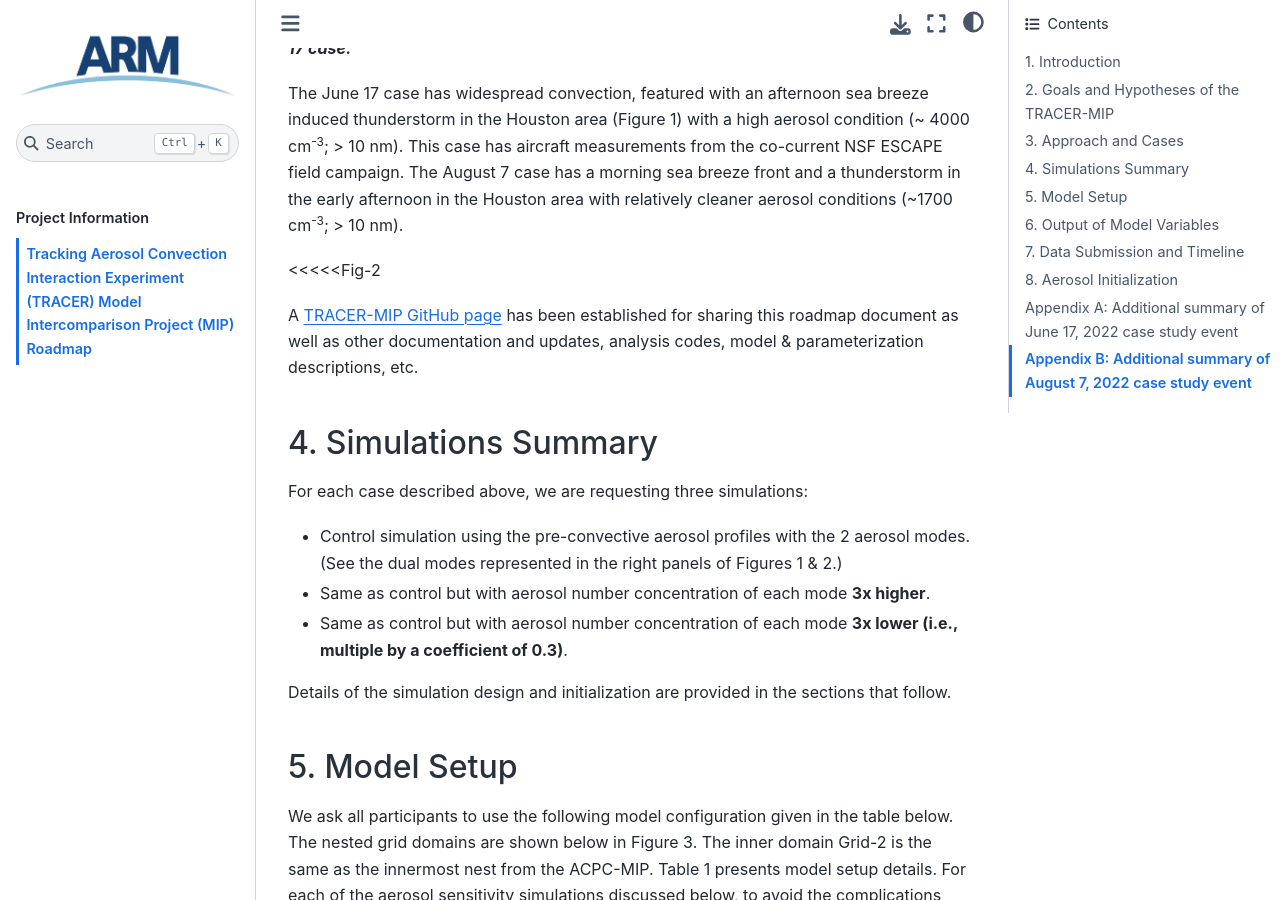
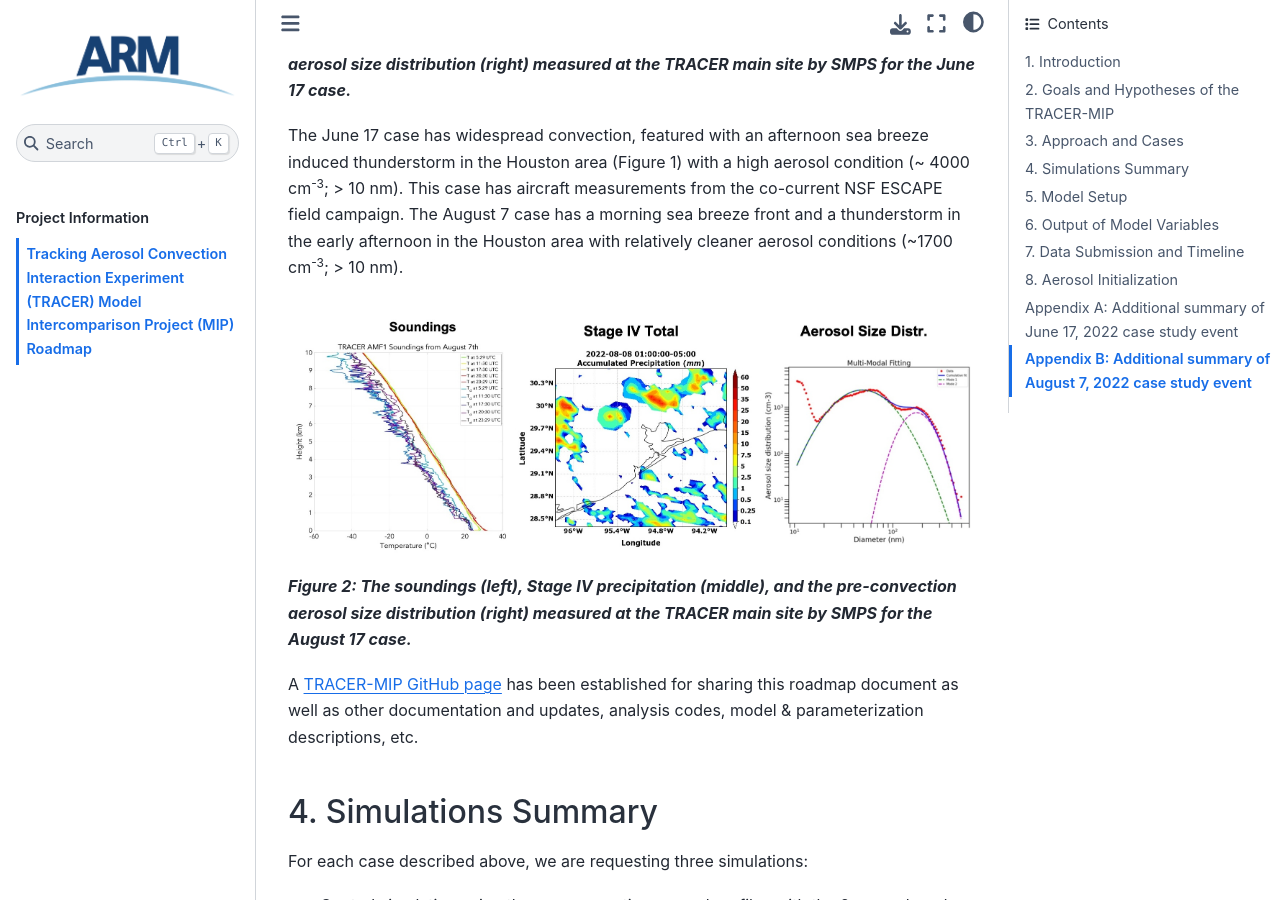
Before and after one commit to ARM-Synergy/tracer-mip, a Jupyter Book: the page built from Roadmap.md, in a window 1280 px wide and 900 px high, scrolled down 2073 px. Built offline with Jupyter Book 1.0.4 settings and Sphinx 7.4.7 and the Sphinx Book theme 1.1.4, drawn with Linux system fonts in a browser that asks for light colours.

Commit message:
Update Roadmap.md

```diff
--- a/Roadmap.md
+++ b/Roadmap.md
@@ -28,12 +28,14 @@ Two cases were chosen to simulate from among several 'Golden' TRACER cases, whic
 * Data available - SMPS aerosols (with ultrafine aerosols measured), soundings (5 per day), NEXRAD CAPPI, C-SAPR cell tracking.
 * Seabreeze present, convection observed, and cells tracked.
 
-![TRACER MIP Figure 1](figures/Mip_Fig1.png)
+![TRACER MIP Figure 1](figures/TRACER_MIP_Fig1.jpeg)
 ***Figure 1. The soundings (left), Stage IV precipitation (middle), and the pre-convective aerosol size distribution (right) measured at the TRACER main site by SMPS for the June 17 case.***
 
 The June 17 case has widespread convection, featured with an afternoon sea breeze induced thunderstorm in the Houston area (Figure 1) with a high aerosol condition (~ 4000 cm<sup>-3</sup>; > 10 nm). This case has aircraft measurements from the co-current NSF ESCAPE field campaign. The August 7 case has a morning sea breeze front and a thunderstorm in the early afternoon in the Houston area with relatively cleaner aerosol conditions (~1700 cm<sup>-3</sup>; > 10 nm).
 
-<<<<<Fig-2
+![TRACER MIP Figure 2](figures/TRACER_MIP_Fig2.jpeg)
+***Figure 2: The soundings (left), Stage IV precipitation (middle), and the pre-convection aerosol size distribution (right) measured at the TRACER main site by SMPS for the August 17 case.***
+
 
 A [TRACER-MIP GitHub page](https://github.com/ARM-Synergy/tracer-mip) has been established for sharing this roadmap document as well as other documentation and updates, analysis codes, model & parameterization descriptions, etc.
 
```
